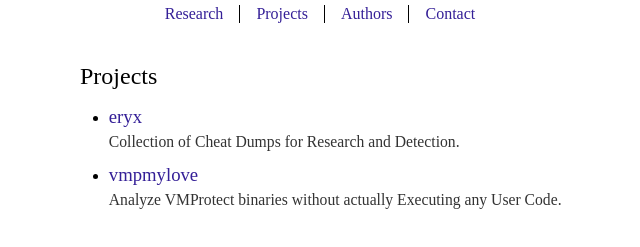
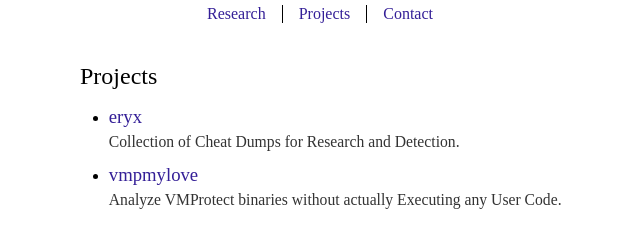
Before and after one commit to ReverseSec/ReverseSec, a plain HTML site: page projects.html in a window 1280 px wide. Shown: the part 151-398 px from the top of the page, without its empty margins (200-840 px from the left). Drawn offline with Linux system fonts and the light colour scheme.

Commit message:
Update projects.html

```diff
--- a/projects.html
+++ b/projects.html
@@ -34,7 +34,7 @@
 	  <nav>
         <li><a href="index.html">Research</a></li>
 	    <li><a href="projects.html">Projects</a></li>
-        <li><a href="authors.html">Authors</a></li>
+        <!--<li><a href="authors.html">Authors</a></li>-->
         <li><a href="mailto:contact.reversesec.org">Contact</a></li>
 	  </nav>
 	</div>
```
